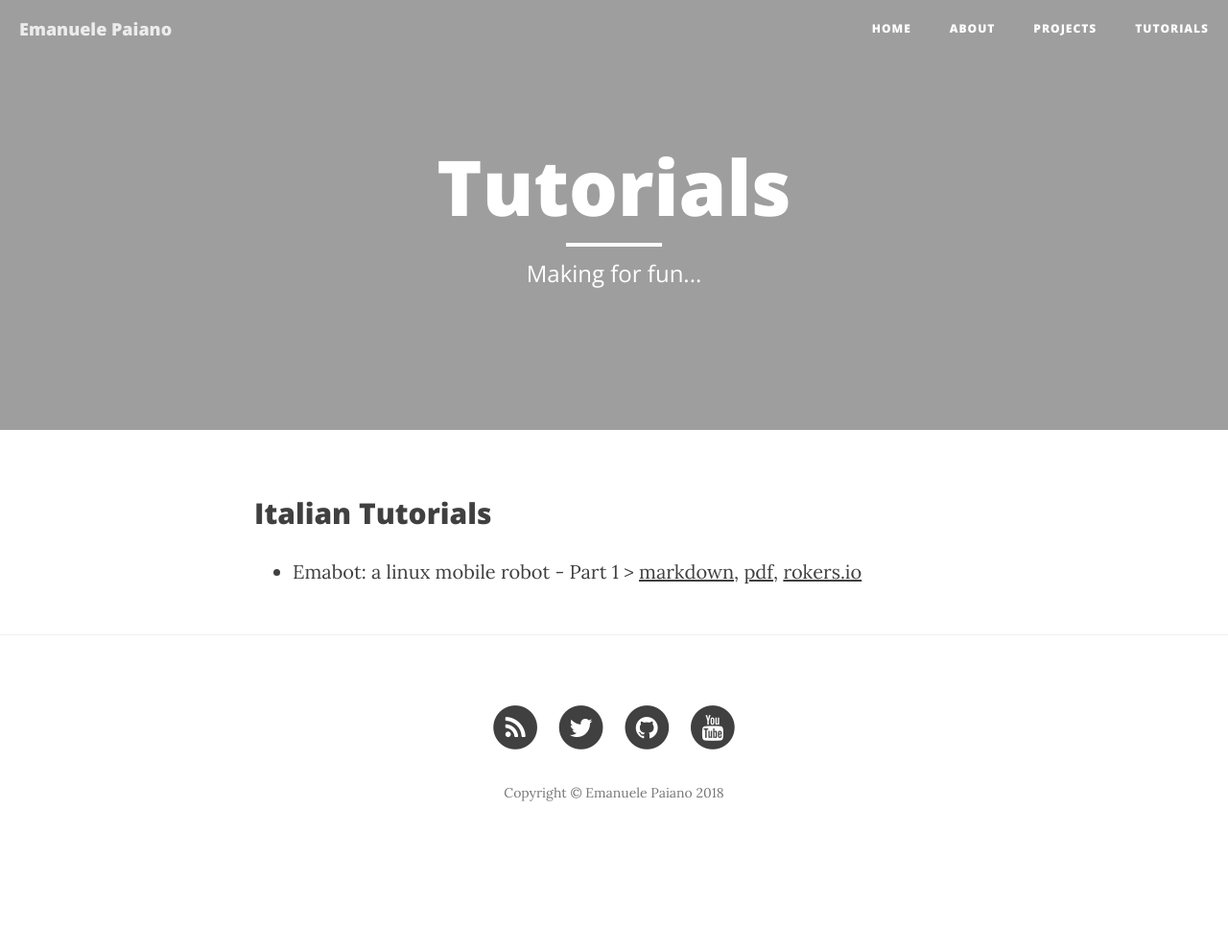
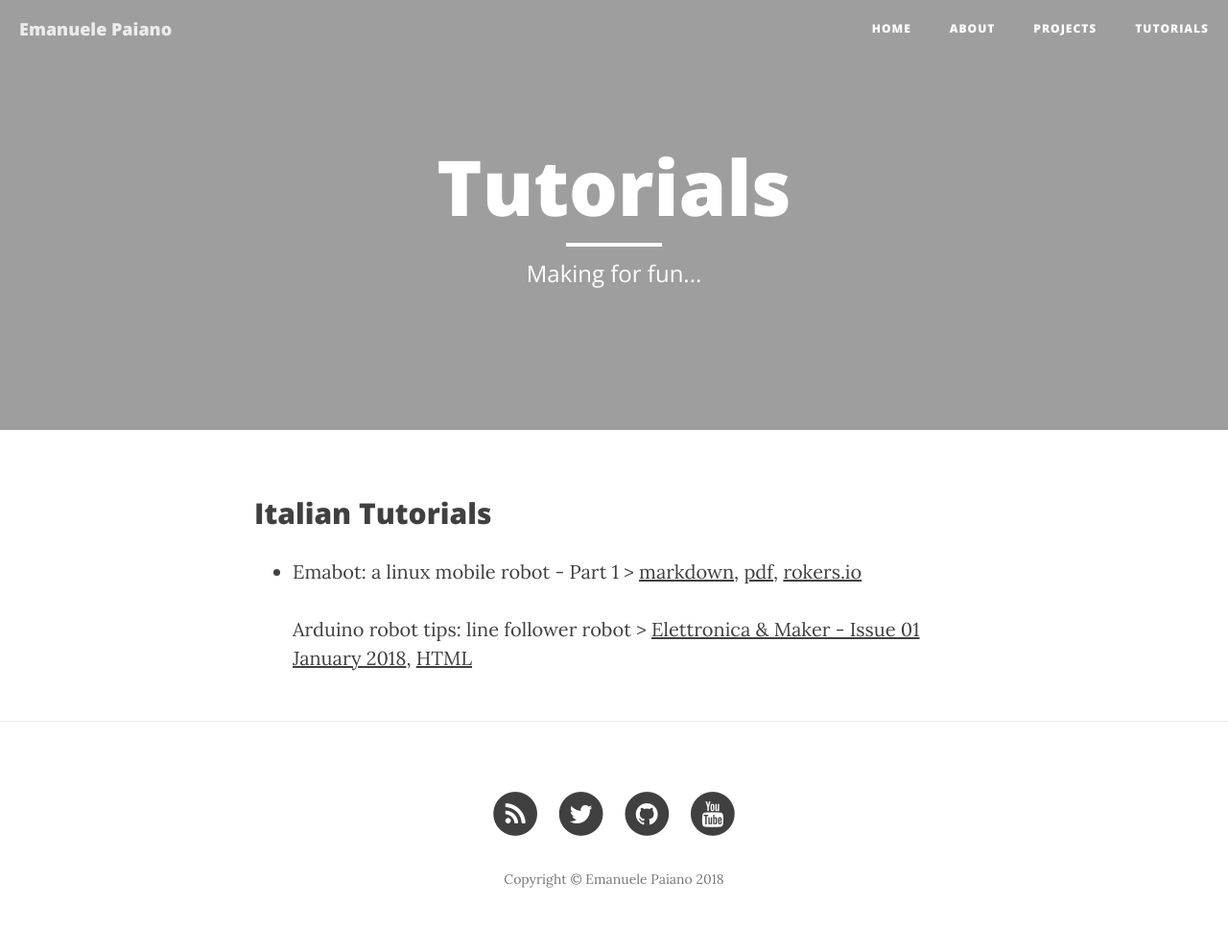
Before and after one commit to emanuelepaiano/emanuelepaiano.github.io, a Jekyll site: the page built from tutorials.html, in a window 1280 px wide. Shown: the whole page at 96% size. Built offline with Jekyll 4.4.1, drawn with Linux system fonts in a browser that asks for light colours; nearby versions of some CDN libraries; before the commit the page ends 902 px from its top, so only the background shows below that.

Commit message:
Update tutorials.html

```diff
--- a/tutorials.html
+++ b/tutorials.html
@@ -15,5 +15,10 @@ header-img: "img/children.jpg"
                         <a href="https://github.com/emanuelepaiano/emabot/blob/master/Emabot_ITA_part%201.pdf">pdf</a>,
                         <a href="https://rokers.io/makers/2017/06/26/Robot-raspberry.html">rokers.io </a>
                 </p>
+                <p>
+                        Arduino robot tips: line follower robot >
+                        <a href="https://elettronicaemaker.it/2017-2/">Elettronica & Maker - Issue 01 January 2018</a>,
+                        <a href="https://elettronicaemaker.it/2017/12/28/inseguitori-di-linea-e-arduino/">HTML</a>
+               </p>
         </li>
 </ul>
```
